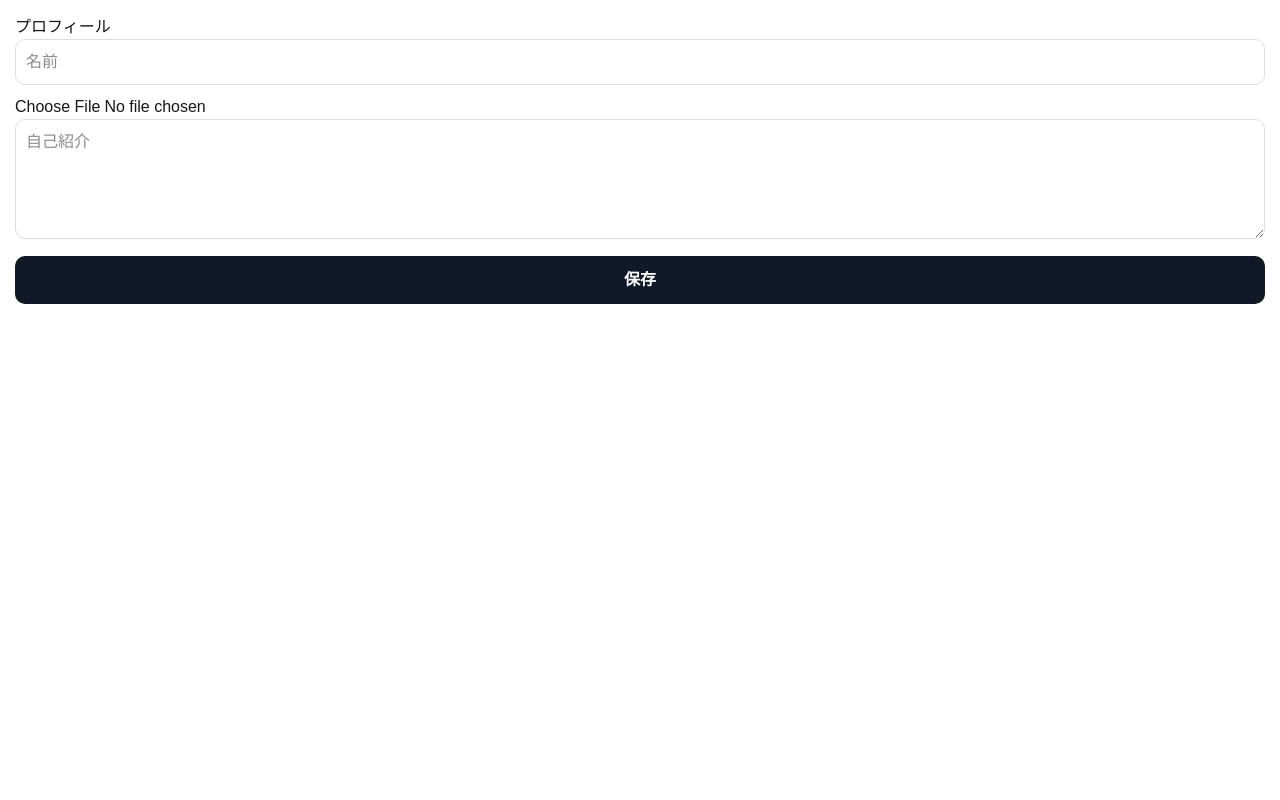
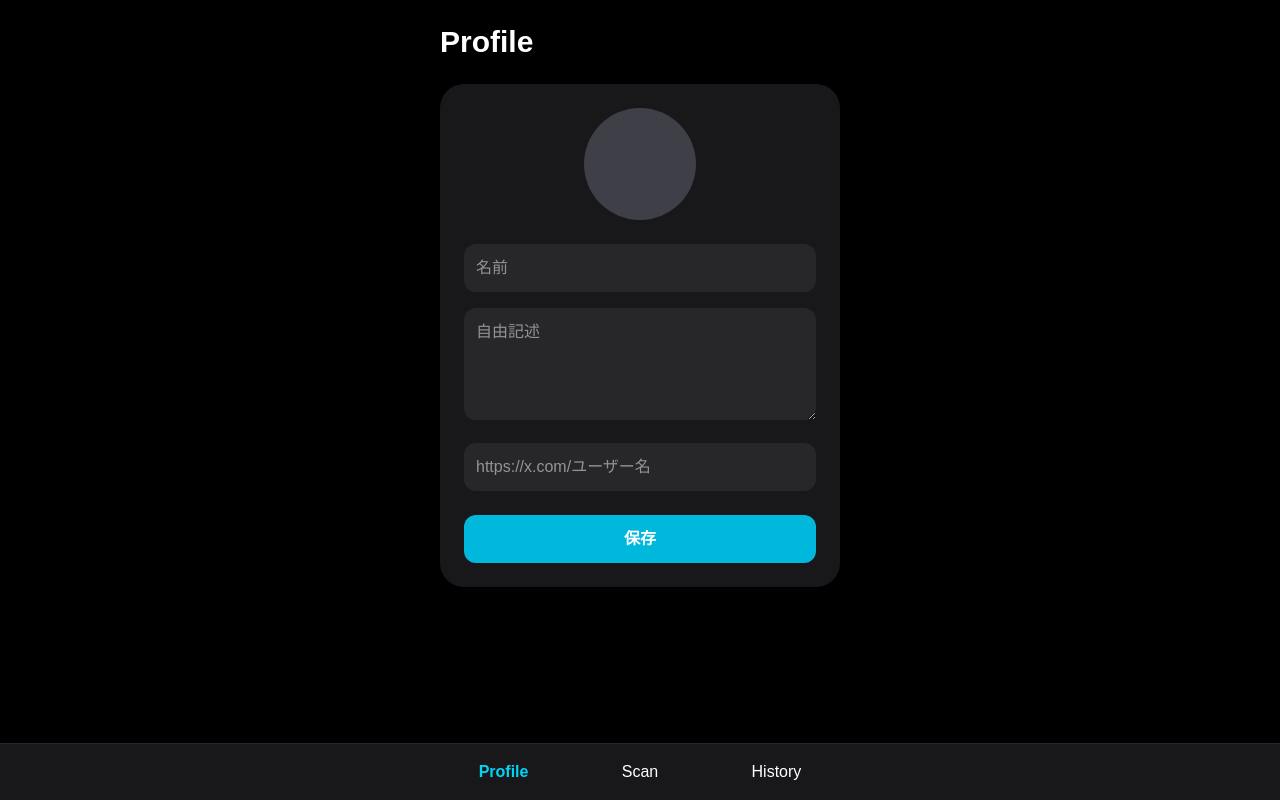
Before and after one commit to Shikua1422/enka-app, a Next.js app: page /profile in a window 1280 px wide. Built offline with nearby package versions, Linux system fonts and the light colour scheme; no server answers; the database is empty.

Commit message:
add profile fetch

```diff
--- a/app/history/page.tsx
+++ b/app/history/page.tsx
@@ -1,68 +1,108 @@
 "use client";
 
 import { useEffect, useState } from "react";
+import Link from "next/link";
+import {
+  collection,
+  onSnapshot,
+  orderBy,
+  query,
+} from "firebase/firestore";
 import { db } from "../../firebase";
-import { doc, onSnapshot } from "firebase/firestore";
 
 export default function HistoryPage() {
-  const [users, setUsers] = useState<any[]>([]);
+  const [histories, setHistories] = useState<any[]>([]);
 
   useEffect(() => {
-    const saved = JSON.parse(
-      localStorage.getItem("exchangeHistory") || "[]"
+    const q = query(
+      collection(db, "history"),
+      orderBy("createdAt", "desc")
     );
 
-    const unsubList: any[] = [];
+    const unsubscribe = onSnapshot(q, (snapshot) => {
+      const list: any[] = [];
 
-    saved.forEach((item: any) => {
-      const ref = doc(db, "users", item.id);
-
-      const unsub = onSnapshot(ref, (snap) => {
-        if (snap.exists()) {
-          const data = snap.data();
-
-          setUsers((prev) => {
-            const filtered = prev.filter((u) => u.id !== item.id);
-
-            return [
-              { id: item.id, ...data },
-              ...filtered,
-            ];
-          });
-        }
+      snapshot.forEach((doc) => {
+        list.push({
+          id: doc.id,
+          ...doc.data(),
+        });
       });
 
-      unsubList.push(unsub);
+      setHistories(list);
     });
 
-    return () => unsubList.forEach((u) => u());
+    return () => unsubscribe();
   }, []);
 
   return (
-    <div style={{ padding: 15 }}>
-      <h2>交換履歴（リアルタイム）</h2>
+    <div className="min-h-screen bg-black text-white pb-24">
+      <div className="max-w-md mx-auto p-6">
 
-      {users.map((u) => (
-        <div key={u.id} style={card}>
-          {u.iconBase64 && (
-            <img
-              src={u.iconBase64}
-              style={{ width: 60, borderRadius: "50%" }}
-            />
-          )}
+        <h1 className="text-3xl font-bold mb-6">
+          History
+        </h1>
 
-          <p>{u.name}</p>
-          <p>{u.bio}</p>
+        <div className="space-y-4">
+
+          {histories.map((item) => (
+            <div
+              key={item.id}
+              className="bg-zinc-900 rounded-3xl p-4 shadow-xl"
+            >
+              <div className="flex items-center gap-4">
+
+                {item.targetData?.icon && (
+                  <img
+                    src={item.targetData.icon}
+                    alt="icon"
+                    className="w-16 h-16 rounded-full border-2 border-cyan-400"
+                  />
+                )}
+
+                <div>
+
+                  <div className="text-xl font-bold">
+                    {item.targetData?.name}
+                  </div>
+
+                  <div className="text-zinc-400 text-sm whitespace-pre-wrap">
+                    {item.targetData?.bio}
+                  </div>
+
+                </div>
+
+              </div>
+            </div>
+          ))}
+
         </div>
-      ))}
+
+      </div>
+
+      <BottomNav />
     </div>
   );
 }
 
-const card = {
-  marginBottom: 10,
-  padding: 15,
-  borderRadius: 12,
-  background: "#fff",
-  boxShadow: "0 5px 20px rgba(0,0,0,0.08)",
-};
+function BottomNav() {
+  return (
+    <div className="fixed bottom-0 left-0 w-full bg-zinc-900 border-t border-zinc-800">
+      <div className="max-w-md mx-auto flex justify-around p-4">
+
+        <Link href="/profile" className="text-white">
+          Profile
+        </Link>
+
+        <Link href="/scan" className="text-white">
+          Scan
+        </Link>
+
+        <Link href="/history" className="text-cyan-400 font-bold">
+          History
+        </Link>
+
+      </div>
+    </div>
+  );
+}
--- a/app/profile/page.tsx
+++ b/app/profile/page.tsx
@@ -1,143 +1,135 @@
 "use client";
 
 import { useEffect, useState } from "react";
-import { db, storage } from "../../firebase";
+import { db } from "../../firebase";
 import { doc, getDoc, setDoc } from "firebase/firestore";
-import { ref, uploadBytes, getDownloadURL } from "firebase/storage";
-import { QRCodeCanvas } from "qrcode.react";
+import Link from "next/link";
 
 export default function ProfilePage() {
   const [name, setName] = useState("");
   const [bio, setBio] = useState("");
-  const [iconUrl, setIconUrl] = useState("");
-  const [userId, setUserId] = useState("");
-  const [file, setFile] = useState<File | null>(null);
+  const [xUrl, setXUrl] = useState("");
+  const [icon, setIcon] = useState("");
+
+  const userId = "demo-user";
 
   useEffect(() => {
-    const load = async () => {
-      const saved = localStorage.getItem("profile");
-      if (!saved) return;
+    loadProfile();
+  }, []);
 
-      const local = JSON.parse(saved);
-      if (!local.id) return;
-
-      const snap = await getDoc(doc(db, "users", local.id));
+  const loadProfile = async () => {
+    const ref = doc(db, "users", userId);
+    const snap = await getDoc(ref);
 
     if (snap.exists()) {
       const data = snap.data();
 
       setName(data.name || "");
       setBio(data.bio || "");
-        setIconUrl(data.iconUrl || "");
-        setUserId(local.id);
+      setXUrl(data.xUrl || "");
+      setIcon(data.icon || "");
     }
   };
 
-    load();
-  }, []);
+  const handleXUrlChange = (value: string) => {
+    setXUrl(value);
 
-  // 💾 保存（画像アップロード込み）
-  const handleSave = async () => {
-    try {
-        const id = userId || crypto.randomUUID();
+    const username = value.split("x.com/")[1]?.replace("/", "");
 
-        let uploadedUrl = iconUrl;
-
-        if (file) {
-        const storageRef = ref(storage, `icons/${id}`);
-        await uploadBytes(storageRef, file);
-        uploadedUrl = await getDownloadURL(storageRef);
-        }
-
-        const data = {
-        name,
-        bio,
-        iconUrl: uploadedUrl,
-        updatedAt: new Date(),
-        };
-
-        await setDoc(doc(db, "users", id), data);
-
-        setUserId(id);
-
-        localStorage.setItem("profile", JSON.stringify({ id, ...data }));
-
-        alert("保存成功");
-    } catch (e) {
-        console.error("保存エラー:", e);
-        alert("保存に失敗しました（コンソール見て）");
+    if (username) {
+      setIcon(`https://unavatar.io/x/${username}`);
     }
   };
 
+  const saveProfile = async () => {
+    await setDoc(doc(db, "users", userId), {
+      name,
+      bio,
+      xUrl,
+      icon,
+    });
+
+    alert("保存しました");
+  };
+
   return (
-    <main style={{ padding: 15 }}>
-      <h2>プロフィール</h2>
+    <div className="min-h-screen bg-black text-white pb-24">
+      <div className="max-w-md mx-auto p-6">
+
+        <h1 className="text-3xl font-bold mb-6">
+          Profile
+        </h1>
+
+        <div className="bg-zinc-900 rounded-3xl p-6 shadow-xl">
+
+          <div className="flex justify-center mb-6">
+            {icon ? (
+              <img
+                src={icon}
+                alt="icon"
+                className="w-28 h-28 rounded-full border-4 border-cyan-400"
+              />
+            ) : (
+              <div className="w-28 h-28 rounded-full bg-zinc-700" />
+            )}
+          </div>
 
           <input
+            type="text"
             placeholder="名前"
             value={name}
             onChange={(e) => setName(e.target.value)}
-        style={input}
+            className="w-full p-3 rounded-xl bg-zinc-800 mb-4"
           />
 
-      {/* 画像 */}
-      <input
-        type="file"
-        accept="image/*"
-        onChange={(e) => {
-          const f = e.target.files?.[0];
-          if (!f) return;
-          setFile(f);
-        }}
+          <textarea
+            placeholder="自由記述"
+            value={bio}
+            onChange={(e) => setBio(e.target.value)}
+            className="w-full p-3 rounded-xl bg-zinc-800 mb-4 h-28"
           />
 
-      {/* プレビュー */}
-      {iconUrl && (
-        <img
-          src={iconUrl}
-          style={{
-            width: 80,
-            height: 80,
-            borderRadius: "50%",
-            marginTop: 10,
-          }}
-        />
-      )}
-
-      <textarea
-        placeholder="自己紹介"
-        value={bio}
-        onChange={(e) => setBio(e.target.value)}
-        style={{ ...input, height: 120 }}
+          <input
+            type="text"
+            placeholder="https://x.com/ユーザー名"
+            value={xUrl}
+            onChange={(e) => handleXUrlChange(e.target.value)}
+            className="w-full p-3 rounded-xl bg-zinc-800 mb-6"
           />
 
-      <button onClick={handleSave} style={button}>
+          <button
+            onClick={saveProfile}
+            className="w-full bg-cyan-500 hover:bg-cyan-400 transition rounded-xl p-3 font-bold"
+          >
             保存
           </button>
 
-      {userId && (
-        <div style={{ marginTop: 20 }}>
-          <QRCodeCanvas value={userId} size={160} />
         </div>
-      )}
-    </main>
+      </div>
+
+      <BottomNav />
+    </div>
   );
 }
 
-const input = {
-  width: "100%",
-  padding: 10,
-  marginBottom: 10,
-  border: "1px solid #ddd",
-  borderRadius: 10,
-};
+function BottomNav() {
+  return (
+    <div className="fixed bottom-0 left-0 w-full bg-zinc-900 border-t border-zinc-800">
+      <div className="max-w-md mx-auto flex justify-around p-4">
 
-const button = {
-  width: "100%",
-  padding: 12,
-  borderRadius: 10,
-  border: "none",
-  background: "#111827",
-  color: "white",
-  fontWeight: "bold",
-};
+        <Link href="/profile" className="text-cyan-400 font-bold">
+          Profile
+        </Link>
+
+        <Link href="/scan" className="text-white">
+          Scan
+        </Link>
+
+        <Link href="/history" className="text-white">
+          History
+        </Link>
+
+      </div>
+    </div>
+  );
+}
--- a/app/scan/page.tsx
+++ b/app/scan/page.tsx
@@ -1,64 +1,139 @@
 "use client";
 
 import { useEffect, useState } from "react";
+import Link from "next/link";
+import { QRCodeCanvas } from "qrcode.react";
+import { Html5QrcodeScanner } from "html5-qrcode";
+import {
+  doc,
+  getDoc,
+  setDoc,
+  collection,
+  addDoc,
+} from "firebase/firestore";
 import { db } from "../../firebase";
-import { doc, onSnapshot } from "firebase/firestore";
 
 export default function ScanPage() {
-  const [user, setUser] = useState<any>(null);
+  const [myProfile, setMyProfile] = useState<any>(null);
+
+  const userId = "demo-user";
 
   useEffect(() => {
-    const start = async () => {
-      const { Html5QrcodeScanner } = await import("html5-qrcode");
+    loadProfile();
 
     const scanner = new Html5QrcodeScanner(
       "reader",
-        { fps: 10, qrbox: 250 },
+      {
+        fps: 5,
+        qrbox: 250,
+      },
       false
     );
 
-      scanner.render((text) => {
-        const ref = doc(db, "users", text);
+    scanner.render(
+      async (decodedText) => {
+        await saveHistory(decodedText);
+        alert("交換しました");
+      },
+      () => {}
+    );
 
-        // 🔥 リアルタイム監視
-        onSnapshot(ref, (snap) => {
+    return () => {
+      scanner.clear().catch(() => {});
+    };
+  }, []);
+
+  const loadProfile = async () => {
+    const snap = await getDoc(doc(db, "users", userId));
+
     if (snap.exists()) {
-            setUser(snap.data());
+      setMyProfile(snap.data());
     }
-        });
-      }, () => {});
   };
 
-    start();
-  }, []);
+  const saveHistory = async (targetId: string) => {
+    const targetSnap = await getDoc(doc(db, "users", targetId));
+
+    if (!targetSnap.exists()) return;
+
+    const targetData = targetSnap.data();
+
+    await addDoc(collection(db, "history"), {
+      ownerId: userId,
+      targetId,
+      targetData,
+      createdAt: Date.now(),
+    });
+  };
 
   return (
-    <div style={{ padding: 15 }}>
-      <h2>QR読み取り</h2>
+    <div className="min-h-screen bg-black text-white pb-24">
+      <div className="max-w-md mx-auto p-6">
 
-      <div id="reader" />
+        <h1 className="text-3xl font-bold mb-6">
+          Scan
+        </h1>
 
-      {user && (
-        <div style={card}>
-          {user.iconBase64 && (
+        <div className="bg-zinc-900 rounded-3xl p-6 shadow-xl mb-6">
+
+          <div className="flex flex-col items-center">
+
+            {myProfile?.icon && (
               <img
-              src={user.iconBase64}
-              style={{ width: 80, borderRadius: "50%" }}
+                src={myProfile.icon}
+                alt="icon"
+                className="w-24 h-24 rounded-full mb-4 border-4 border-cyan-400"
               />
             )}
 
-          <p>{user.name}</p>
-          <p>{user.bio}</p>
+            <div className="text-2xl font-bold mb-2">
+              {myProfile?.name}
             </div>
-      )}
+
+            <div className="text-zinc-400 mb-6 text-center">
+              {myProfile?.bio}
+            </div>
+
+            <div className="bg-white p-4 rounded-2xl">
+              <QRCodeCanvas value={userId} size={220} />
+            </div>
+
+          </div>
+        </div>
+
+        <div className="bg-zinc-900 rounded-3xl p-6 shadow-xl">
+          <h2 className="text-xl font-bold mb-4">
+            QR読み取り
+          </h2>
+
+          <div id="reader" />
+        </div>
+
+      </div>
+
+      <BottomNav />
     </div>
   );
 }
 
-const card = {
-  marginTop: 20,
-  padding: 15,
-  borderRadius: 12,
-  background: "#fff",
-  boxShadow: "0 5px 20px rgba(0,0,0,0.08)",
-};
+function BottomNav() {
+  return (
+    <div className="fixed bottom-0 left-0 w-full bg-zinc-900 border-t border-zinc-800">
+      <div className="max-w-md mx-auto flex justify-around p-4">
+
+        <Link href="/profile" className="text-white">
+          Profile
+        </Link>
+
+        <Link href="/scan" className="text-cyan-400 font-bold">
+          Scan
+        </Link>
+
+        <Link href="/history" className="text-white">
+          History
+        </Link>
+
+      </div>
+    </div>
+  );
+}
```
Lines whose indentation alone changed are shown as unchanged.
